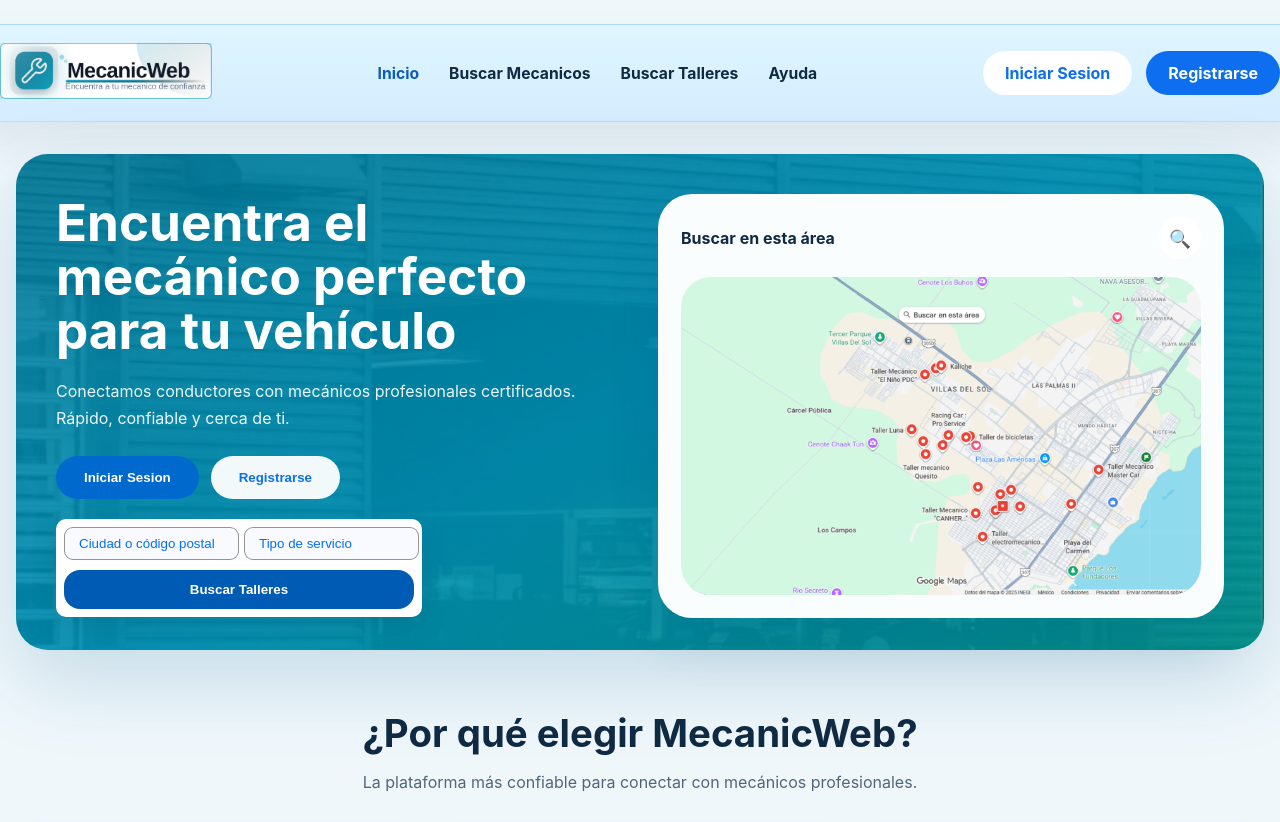
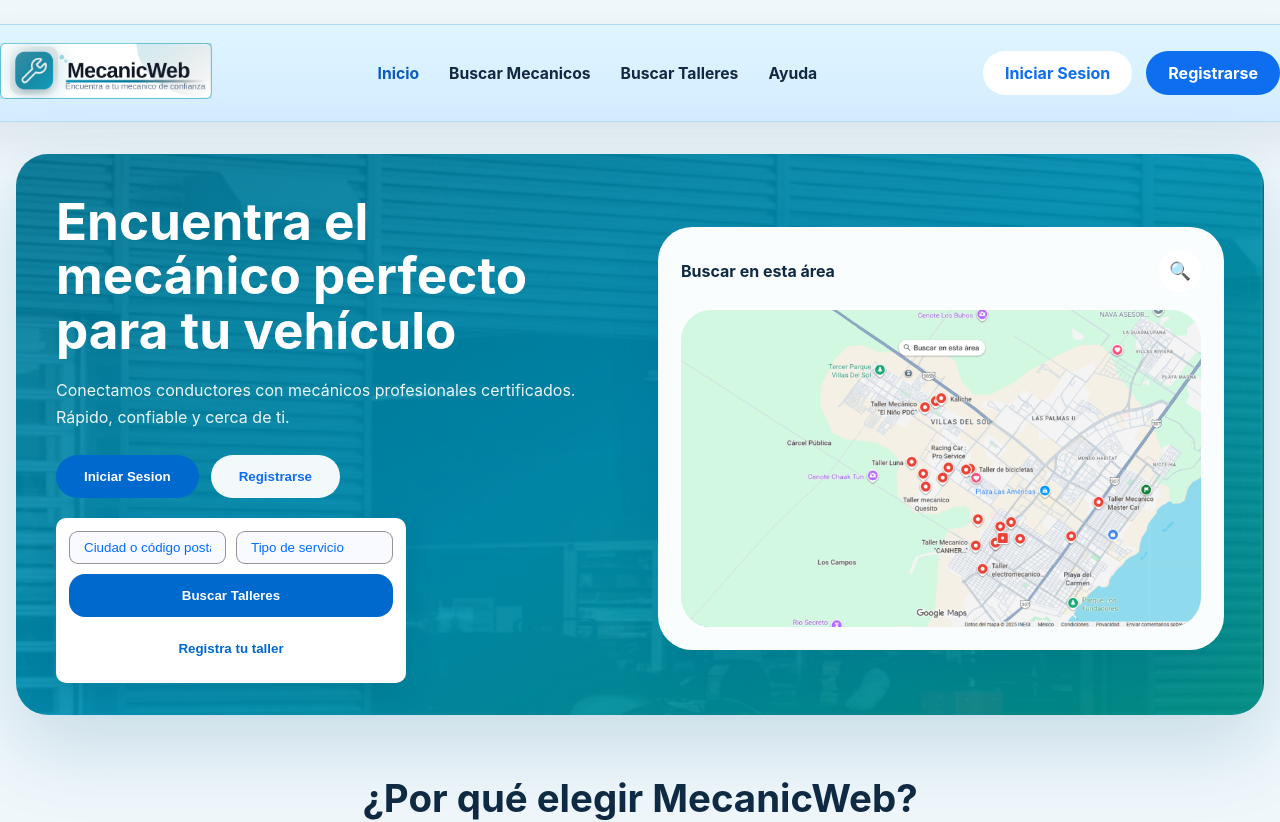
Before and after one commit to 2402045-crypto/Joss, a Vue app: page / in a window 1280 px wide. Shown: the top 822 px of the page. Built offline with nearby package versions, Linux system fonts and the light colour scheme.

Commit message:
Rutas y vista para el fromulario de registro taller

```diff
--- a/src/components/LandingPage.vue
+++ b/src/components/LandingPage.vue
@@ -16,6 +16,7 @@
             <input type="text" placeholder="Tipo de servicio" />
           </div>
           <button type="button">Buscar Talleres</button>
+          <button class="taller-button" type="button" @click="goTo('/taller-register')">Registra tu taller</button>
         </div>
       </div>
 
@@ -168,6 +169,7 @@ const heroBackgroundStyle = {
 
 .primary-button,
 .secondary-button,
+.taller-button,
 .search-card button {
   border: none;
   border-radius: 999px;
@@ -187,16 +189,21 @@ const heroBackgroundStyle = {
   color: #0d6eef;
 }
 
+.taller-button {
+  padding: 14px 28px;
+}
+
 .search-card {
   display: grid;
   gap: 10px;
   background: white;
-  padding: 7px;
+  padding: 12px;
   border-radius: 10px;
   border: 1px solid rgba(255, 255, 255, 0.45);
   max-width: 350px;
   min-width: 300px;
   box-shadow: 0 10px 30px rgba(0, 0, 0, 0.08);
+  box-sizing: border-box;
 }
 
 .search-inputs {
@@ -206,12 +213,13 @@ const heroBackgroundStyle = {
 }
 
 .search-card input {
-  width: 85%;
+  width: 100%;
   padding: 8px 14px;
   border: 1px solid rgba(138, 138, 138, 0.9);
   border-radius: 9px;
   background: #f8faff;
   color: #1f3c60;
+  box-sizing: border-box;
 }
 
 .search-card button {
@@ -220,18 +228,16 @@ const heroBackgroundStyle = {
   background: #0069ce;
   color: white;
   border-radius: 16px;
+  box-sizing: border-box;
 }
 
+.search-card .taller-button {
+  background: white;
+  color: #0069ce;
+}
 
 .search-card input::placeholder {
   color: #006eff;
-}
-
-.search-card button {
-  min-width: 180px;
-  padding: 12px 20px;
-  background: #005bb5;
-  color: white;
 }
 
 .hero-visual {
--- a/src/components/TallerRegister.vue
+++ b/src/components/TallerRegister.vue
@@ -73,7 +73,7 @@
               <span class="input-icon">🕐</span>
               <input
                 type="text"
-                placeholder="Foto"
+                placeholder="Horario"
                 class="input-field"
                 disabled
               />
--- a/src/router/index.js
+++ b/src/router/index.js
@@ -7,6 +7,7 @@ import HomeView from '../components/HomeView.vue'
 import SearchMechanics from '../components/SearchMechanics.vue'
 import MapSearch from '../components/MapSearch.vue'
 import HelpView from '../components/HelpView.vue'
+import TallerRegister from '../components/TallerRegister.vue'
 
 const routes = [
   { path: '/', name: 'landing', component: LandingPage },
@@ -16,6 +17,7 @@ const routes = [
   { path: '/search', name: 'search', component: SearchMechanics },
   { path: '/mapsearch', name: 'mapsearch', component: MapSearch },
   { path: '/help', name: 'help', component: HelpView},
+  { path: '/taller-register', name: 'taller-register', component: TallerRegister },
   { path: '/:pathMatch(.*)*', redirect: '/' }
 ]
 
```
